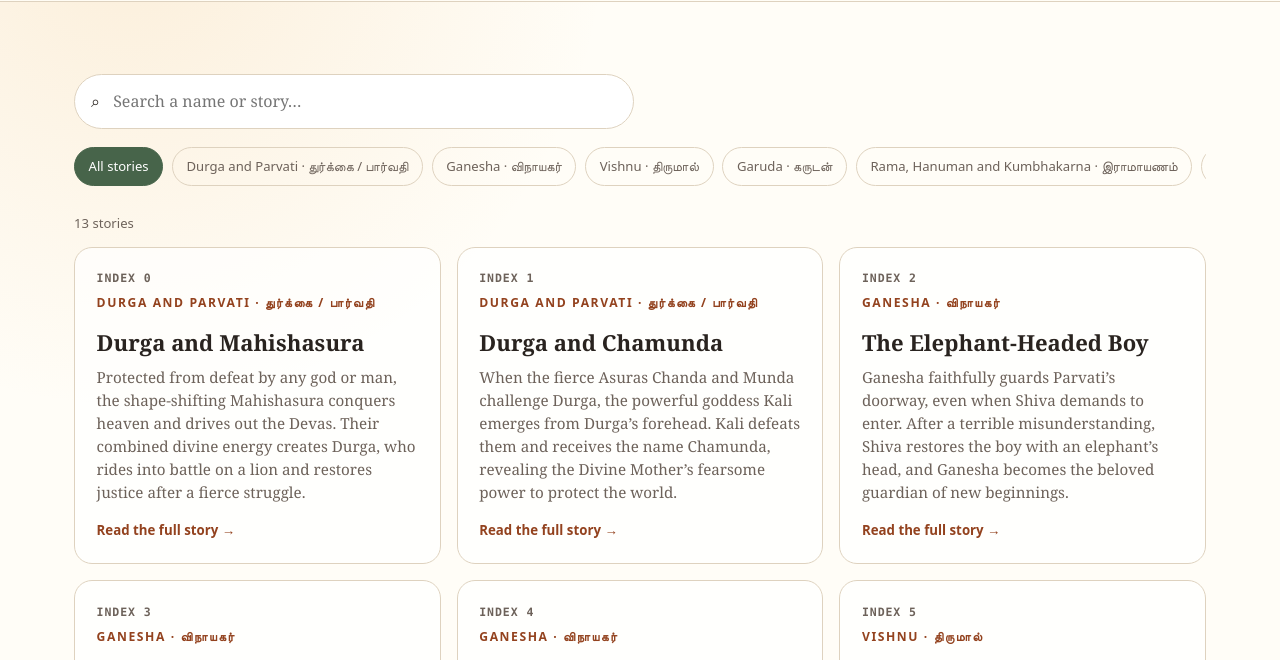
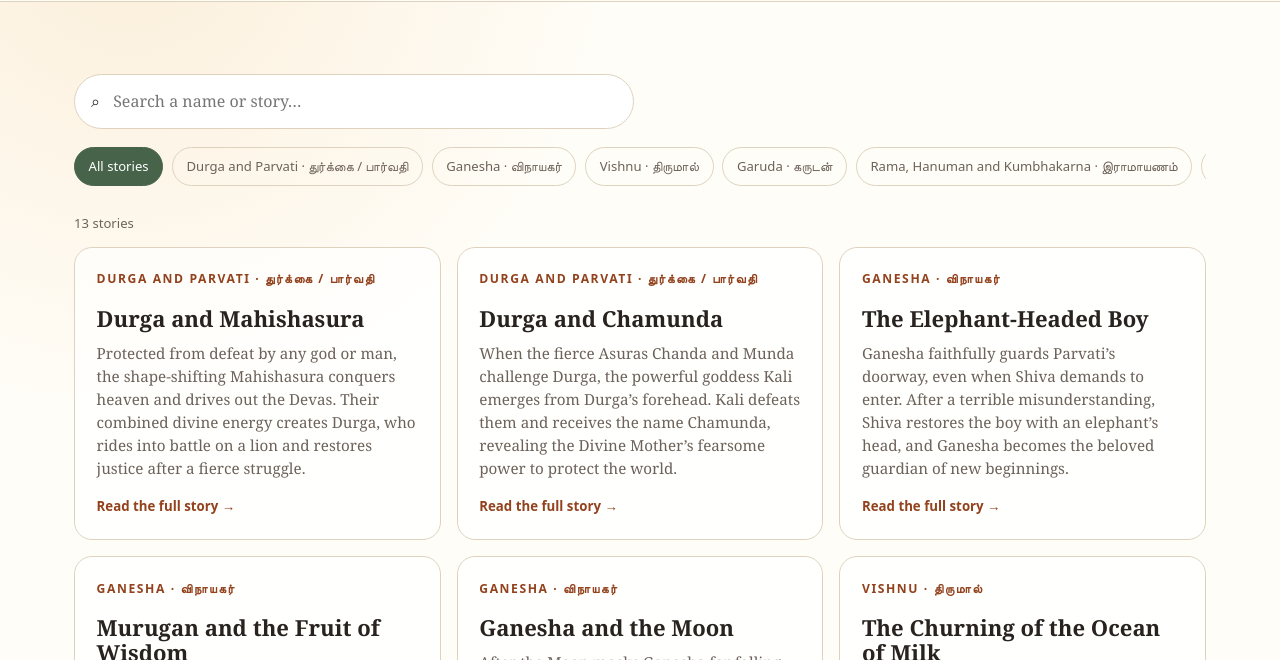
Before and after one commit to kannan-chandra/Golu-stories, a website: page index.html in a window 1280 px wide. Shown: the part 71-731 px from the top of the page. Drawn offline with Linux system fonts and the light colour scheme.

Commit message:
Remove indices and story lessons

```diff
--- a/app.js
+++ b/app.js
@@ -51,9 +51,6 @@ function renderStories() {
     const article = document.createElement("article");
     article.className = "story-card";
 
-    const auditIndex = document.createElement("p");
-    auditIndex.className = "audit-index";
-    auditIndex.textContent = `Index ${stories.indexOf(story)}`;
     const category = document.createElement("p");
     category.className = "eyebrow";
     category.textContent = story.category;
@@ -67,7 +64,7 @@ function renderStories() {
     link.href = storyUrl(story);
     link.textContent = "Read the full story";
     link.setAttribute("aria-label", `Read ${story.title}`);
-    article.append(auditIndex, category, title, summary, link);
+    article.append(category, title, summary, link);
     grid.append(article);
   });
 
@@ -87,7 +84,6 @@ function reset() {
 function renderStoryPage(story) {
   browse.hidden = true;
   storyPage.hidden = false;
-  document.querySelector("#story-index").textContent = `Index ${stories.indexOf(story)}`;
   document.querySelector("#story-category").textContent = story.category;
   document.querySelector("#story-title").textContent = story.title;
   document.title = `${story.title} · Golu Stories`;
@@ -110,12 +106,6 @@ function renderStoryPage(story) {
         body.append(paragraph);
       });
     });
-    if (story.full.lesson) {
-      const lesson = document.createElement("p");
-      lesson.className = "lesson";
-      lesson.innerHTML = `<strong>${story.full.lesson.label}</strong> ${story.full.lesson.text}`;
-      body.append(lesson);
-    }
     if (story.full.source) {
       const source = document.createElement("p");
       source.className = "source-note";
@@ -136,7 +126,6 @@ function renderStoryPage(story) {
 function renderMissingStory() {
   browse.hidden = true;
   storyPage.hidden = false;
-  document.querySelector("#story-index").textContent = "";
   document.querySelector("#story-category").textContent = "Story not found";
   document.querySelector("#story-title").textContent = "This story link has wandered away";
   const paragraph = document.createElement("p");
--- a/stories.js
+++ b/stories.js
@@ -42,11 +42,7 @@ const STORIES = [
             "During Navaratri (நவராத்திரி), many families celebrate the goddess and her victory. The tenth day, Vijayadashami (விஜயதசமி), is associated with victory and new beginnings."
           ]
         }
-      ],
-      "lesson": {
-        "label": "Lesson:",
-        "text": "Strength is best used to protect others and stand up for what is right."
-      }
+      ]
     }
   },
   {
@@ -54,7 +50,7 @@ const STORIES = [
     "category": "Durga and Parvati · துர்க்கை / பார்வதி",
     "title": "Durga and Chamunda",
     "summary": "When the fierce Asuras Chanda and Munda challenge Durga, the powerful goddess Kali emerges from Durga’s forehead. Kali defeats them and receives the name Chamunda, revealing the Divine Mother’s fearsome power to protect the world.",
-    "full": "Two fierce Asuras, Chanda (சண்டன்) and Munda (முண்டன்), challenged the goddess Durga (துர்க்கை). In a famous episode of the Devi Mahatmya (தேவி மகாத்மியம்), a powerful dark goddess emerged from her forehead: Kali (காளி). Kali defeated the two enemies and received the name Chamunda (சாமுண்டி). The story shows that the Divine Mother can appear gentle or fierce when protecting the world."
+    "full": "Two fierce Asuras, Chanda (சண்டன்) and Munda (முண்டன்), challenged the goddess Durga (துர்க்கை). In a famous episode of the Devi Mahatmya (தேவி மகாத்மியம்), a powerful dark goddess emerged from her forehead: Kali (காளி). Kali defeated the two enemies and brought news of her victory to Durga. From that day, she was known as Chamunda (சாமுண்டி), the conqueror of Chanda and Munda."
   },
   {
     "id": "the-elephant-headed-boy",
@@ -98,11 +94,7 @@ const STORIES = [
             "Shiva and Parvati came to comfort him. They explained that Murugan himself was the fruit of wisdom—Pazham Nee (பழம் நீ), meaning ‘You are the fruit.’ This is the popular legend explaining the name Palani."
           ]
         }
-      ],
-      "lesson": {
-        "label": "Lesson:",
-        "text": "Wisdom isn’t always about being the fastest. Sometimes, it’s about understanding what matters most."
-      }
+      ]
     }
   },
   {
@@ -150,11 +142,7 @@ const STORIES = [
             "The Syamantaka episode appears in the Bhagavata Purana (Book 10, Chapters 56–57) and the Vishnu Purana. Not every scriptural telling explicitly connects it to Ganesha's Moon curse; that connection belongs to a broader festival storytelling tradition."
           ]
         }
-      ],
-      "lesson": {
-        "label": "Lessons:",
-        "text": "Do not mock others. Do not accuse someone without evidence. Search for the truth."
-      }
+      ]
     }
   },
   {
@@ -244,10 +232,6 @@ const STORIES = [
           ]
         }
       ],
-      "lesson": {
-        "label": "Lessons:",
-        "text": "Use strength in service of others. Keep your promises without abandoning wisdom. Self-control can be a greater power than force."
-      },
       "source": "Source: Mahabharata, Adi Parva, Astika Parva, especially Sections 20–34. This is a child-friendly prose retelling, not a word-for-word translation."
     }
   },
@@ -267,7 +251,7 @@ const STORIES = [
         {
           "heading": "The Giant Awakens",
           "paragraphs": [
-            "When Ravana (இராவணன்) was losing his war against Rama (இராமர்), he ordered his soldiers to wake his enormous brother Kumbhakarna (கும்பகர்ணன்). They sounded drums and made a tremendous racket until he stirred. Kumbhakarna told Ravana that taking Sita (சீதை) had been wrong, yet chose to fight beside his brother. He was a formidable warrior, but Rama defeated him. His story asks whether loyalty should ever come before doing what is right."
+            "When Ravana (இராவணன்) was losing his war against Rama (இராமர்), he ordered his soldiers to wake his enormous brother Kumbhakarna (கும்பகர்ணன்). They sounded drums and made a tremendous racket until he stirred. Kumbhakarna told Ravana that taking Sita (சீதை) had been wrong, yet chose to fight beside his brother. He strode onto the battlefield as a formidable warrior, but Rama defeated him."
           ]
         }
       ]
@@ -304,11 +288,7 @@ const STORIES = [
             "After extinguishing the flames, Hanuman returned across the ocean to Rama, bringing news of Sita."
           ]
         }
-      ],
-      "lesson": {
-        "label": "Lesson:",
-        "text": "Courage means standing up for what is right, even before a powerful enemy."
-      }
+      ]
     }
   },
   {
@@ -316,7 +296,7 @@ const STORIES = [
     "category": "Krishna · கிருஷ்ணர்",
     "title": "The Butter Thief",
     "summary": "Young Krishna invents playful ways to reach the butter pots that Yashoda hangs high above him. His affectionate mischief—and his habit of sharing the butter with friends—makes him Gokulam’s beloved little butter thief.",
-    "full": "Little Krishna (கிருஷ்ணர்) adored fresh butter. His mother Yashoda (யசோதை) hung the butter pots high so he could not reach them. Krishna found clever ways to climb up, sometimes with the help of his friends, and shared the butter. When Yashoda discovered the mischief, she scolded him with affection. Stories of the butter thief celebrate Krishna’s playful childhood in Gokulam (கோகுலம்)."
+    "full": "Little Krishna (கிருஷ்ணர்) adored fresh butter. His mother Yashoda (யசோதை) hung the butter pots high so he could not reach them. Krishna found clever ways to climb up, sometimes with the help of his friends, and shared the butter. When Yashoda discovered the mischief, she scolded him with affection. Before long, his butter-stealing adventures had made him Gokulam’s beloved little butter thief."
   },
   {
     "id": "krishna-and-kalinga",
@@ -376,10 +356,6 @@ const STORIES = [
           ]
         }
       ],
-      "lesson": {
-        "label": "Lessons:",
-        "text": "Use strength to protect life and restore what has been harmed. Mercy can follow accountability when wrongdoing ends."
-      },
       "source": "Source: Bhagavata Purana, Book 10, Chapters 16–17. This is a child-friendly prose retelling, not a word-for-word translation; no invented dialogue has been added."
     }
   },
@@ -443,10 +419,6 @@ const STORIES = [
           ]
         }
       ],
-      "lesson": {
-        "label": "Lessons:",
-        "text": "Protect those who depend on you. Fulfill your duties. Do not let pride control your actions."
-      },
       "source": "Source: Bhagavata Purana, Book 10, Chapters 24–27. This is a prose retelling, not a word-for-word translation; no invented dialogue has been added."
     }
   },
@@ -472,7 +444,7 @@ const STORIES = [
         {
           "heading": "The Journey to Srirangam",
           "paragraphs": [
-            "Andal (ஆண்டாள்) wished to marry only Ranganatha (ரங்கநாதர்), the form of Vishnu (திருமால்) worshipped at Srirangam (ஸ்ரீரங்கம்). According to temple tradition, Ranganatha called for her to be brought there. Periyalvar (பெரியாழ்வார்) accompanied her in a joyful procession. At the temple, Andal is said to have united with the Lord. The story celebrates a devotion that shaped her whole life."
+            "Andal (ஆண்டாள்) wished to marry only Ranganatha (ரங்கநாதர்), the form of Vishnu (திருமால்) worshipped at Srirangam (ஸ்ரீரங்கம்). According to temple tradition, Ranganatha called for her to be brought there. Periyalvar (பெரியாழ்வார்) accompanied her in a joyful procession. At the temple, Andal is said to have united with the Lord she had loved throughout her life."
           ]
         }
       ]
--- a/styles.css
+++ b/styles.css
@@ -45,7 +45,6 @@ h1 { margin: 0; max-width: 650px; font-size: clamp(2.8rem, 7vw, 5.5rem); font-we
 .filter { flex: none; padding: .5rem .85rem; border: 1px solid var(--line); border-radius: 999px; color: var(--muted); background: transparent; font-family: ui-sans-serif, system-ui, sans-serif; font-size: .82rem; }
 .filter:hover, .filter[aria-pressed="true"] { color: white; border-color: var(--leaf); background: var(--leaf); }
 .result-count { margin: 1.4rem 0 .8rem; color: var(--muted); font-family: ui-sans-serif, system-ui, sans-serif; font-size: .82rem; }
-.audit-index { margin: 0 0 .35rem; color: var(--muted); font-family: ui-monospace, SFMono-Regular, Consolas, monospace; font-size: .72rem; font-weight: 700; letter-spacing: .08em; text-transform: uppercase; }
 .story-grid { display: grid; grid-template-columns: repeat(3, minmax(0, 1fr)); gap: 1rem; }
 .story-card { position: relative; display: flex; flex-direction: column; min-height: 270px; padding: 1.35rem; border: 1px solid var(--line); border-radius: 18px; background: rgba(255, 255, 255, .68); transition: transform .18s ease, box-shadow .18s ease, border-color .18s ease; }
 .story-card:hover { transform: translateY(-3px); border-color: #c9aa81; box-shadow: 0 14px 35px rgba(69,45,24,.09); }
@@ -65,7 +64,6 @@ h1 { margin: 0; max-width: 650px; font-size: clamp(2.8rem, 7vw, 5.5rem); font-we
 .story-body { max-width: 720px; }
 .story-body p { margin: 0 0 1.3rem; font-size: clamp(1.16rem, 2vw, 1.32rem); line-height: 1.78; }
 .story-body h2 { margin: 3rem 0 1rem; color: var(--saffron-dark); font-family: ui-sans-serif, system-ui, sans-serif; font-size: .82rem; letter-spacing: .12em; line-height: 1.4; text-transform: uppercase; }
-.story-body .lesson { margin-top: 2.8rem; padding: 1.25rem 0; border-top: 1px solid var(--line); border-bottom: 1px solid var(--line); color: var(--leaf); font-size: 1.05rem; }
 .story-body .source-note { margin-top: 2.2rem; padding-top: 1.3rem; border-top: 1px solid var(--line); color: var(--muted); font-size: .94rem; font-style: italic; line-height: 1.6; }
 .story-end { margin-top: 3.5rem; padding-top: 1.5rem; border-top: 1px solid var(--line); }
 .story-end .back-link { margin-bottom: 0; }
```
Also changed, not shown: index.html (+0 -1 lines), scripts/story-format.mjs (+3 -13 lines), stories/00-durga-and-mahishasura.md (+0 -2 lines), stories/01-durga-and-chamunda.md (+1 -1 lines), stories/03-the-wisdom-fruit.md (+0 -2 lines), stories/04-ganesha-and-the-moon.md (+0 -2 lines), stories/06-garuda-and-the-nectar-of-immortality.md (+0 -2 lines), stories/07-kumbhakarnas-mixed-up-wish.md (+1 -1 lines), stories/08-hanuman-in-ravanas-court.md (+0 -2 lines), stories/09-the-butter-thief.md (+1 -1 lines), stories/10-krishna-and-kalinga.md (+0 -2 lines), stories/11-the-hill-that-became-an-umbrella.md (+0 -2 lines), stories/12-the-baby-beneath-the-tulasi.md (+1 -1 lines), tests/stories.test.mjs (+0 -4 lines), 1 more files.
